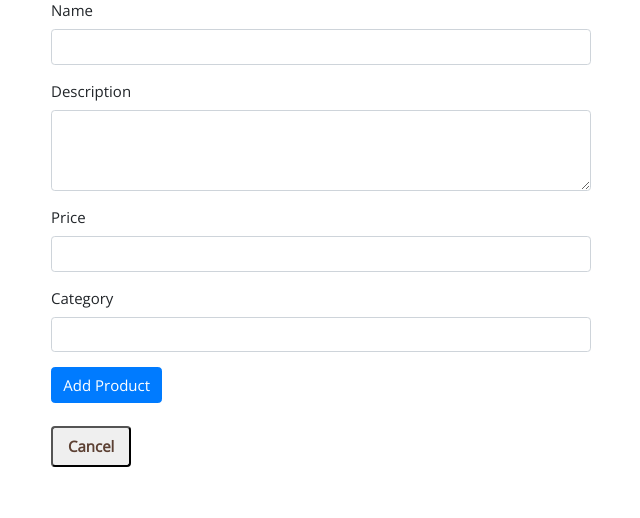
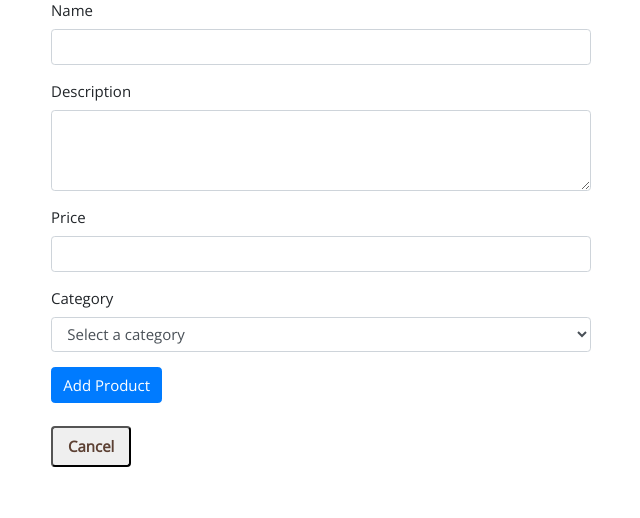
Before and after one commit to seysey01/FlourArtisansApp, a Flask app: page /catalog/new in a window 1280 px wide. Shown: the part 628-1146 px from the top of the page, without its empty margins (319-959 px from the left). Run offline with Flask 3, Linux system fonts and the light colour scheme; a user stored in the database is signed in.

Commit message:
fixed category_id functionality issue

```diff
--- a/app/routes.py
+++ b/app/routes.py
@@ -278,7 +278,7 @@ def update_product(product_id):
         product.name = request.form['name']
         product.description = request.form['description']
         product.price = request.form['price']
-        category_id = request.form['category_id']
+        category_id = request.form.get('category_id', product.category.id)  # Default to current category if not provided
         product.category = Category.query.get(category_id)
         db.session.commit()
 
--- a/templates/new_catalog_item.html
+++ b/templates/new_catalog_item.html
@@ -25,12 +25,16 @@
                 </div>
                 <div class="form-group">
                     <label for="category">Category</label>
-                    <input type="text" class="form-control" id="category" name="category" required>
+                    <select class="form-control" id="category" name="category_id" required>
+                        <option value="">Select a category</option>
+                        {% for category in categories %}
+                        <option value="{{ category.id }}">{{ category.name }}</option>
+                        {% endfor %}
+                    </select>
                 </div>
                 <button type="submit" class="btn btn-primary">Add Product</button>
                 <br><br>
                 <button type="button" class="action-btn" onclick="window.location.href='{{ url_for('main.catalog') }}'">Cancel</button>
-
             </form>
         </div>
     </div>
--- a/templates/yum.html
+++ b/templates/yum.html
@@ -1,5 +1,5 @@
 {% extends "base.html" %}
-{% block title %}Yummy My Tummy{% endblock %}
+{% block title %}Food Offerings{% endblock %}
 
 {% block head %}
 <br><br><br><br><br>
@@ -71,7 +71,11 @@
         {% for product in products %}
         <div class="col">
             <div class="card shadow">
+                {% if product.image_url %}
                 <img src="{{ url_for('static', filename=product.image_url[7:]) }}" class="card-img-top" alt="{{ product.name }}">
+                {% else %}
+                <img src="{{ url_for('static', filename='images/default_image.jpg') }}" class="card-img-top" alt="{{ product.name }}">
+                {% endif %}
                 <div class="card-body">
                     <h5 class="card-title">{{ product.name }}</h5>
                     <p class="card-text">£{{ product.price }}</p>
```
Also changed, not shown: instance/bakery.db, static/images/default_image.jpg (added).
